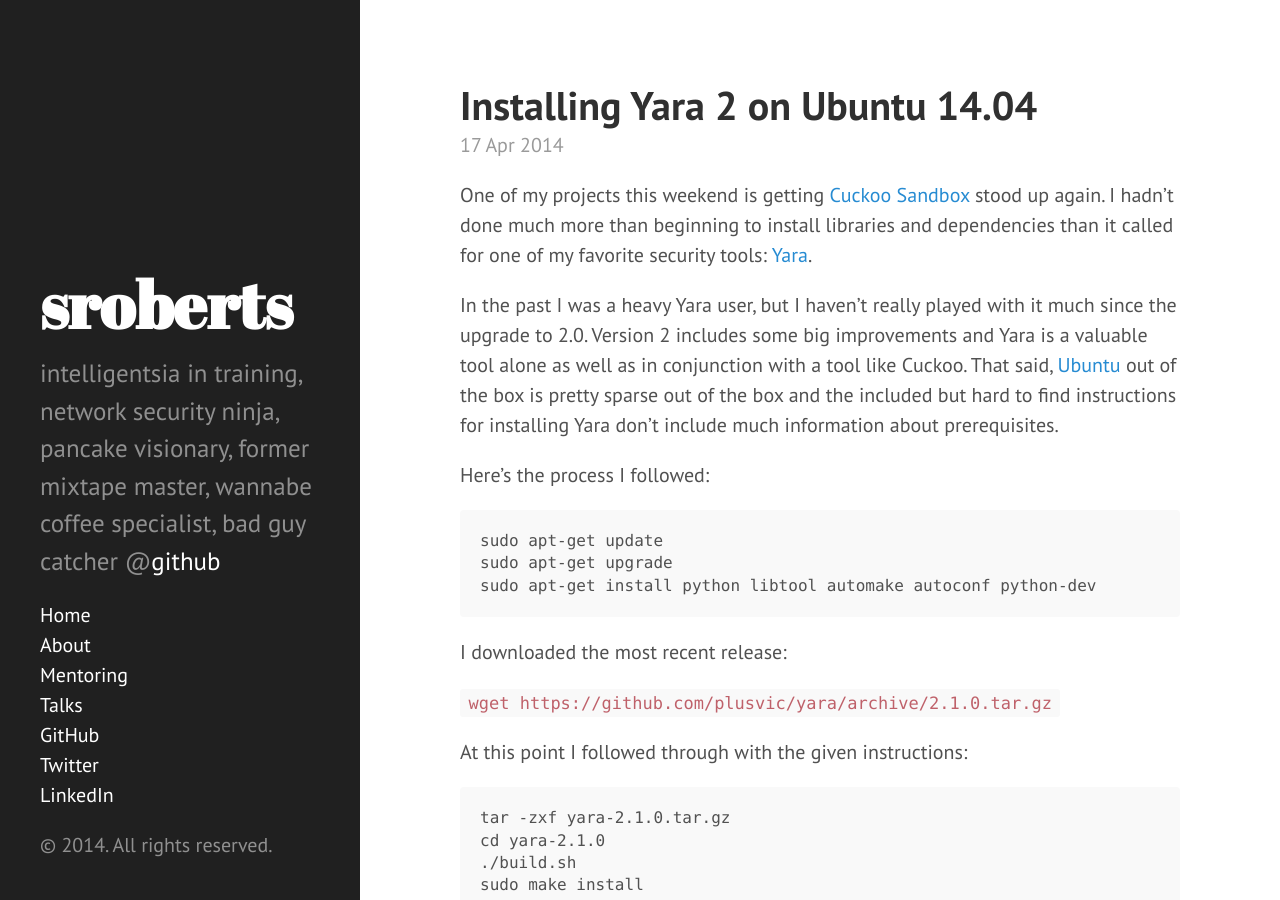
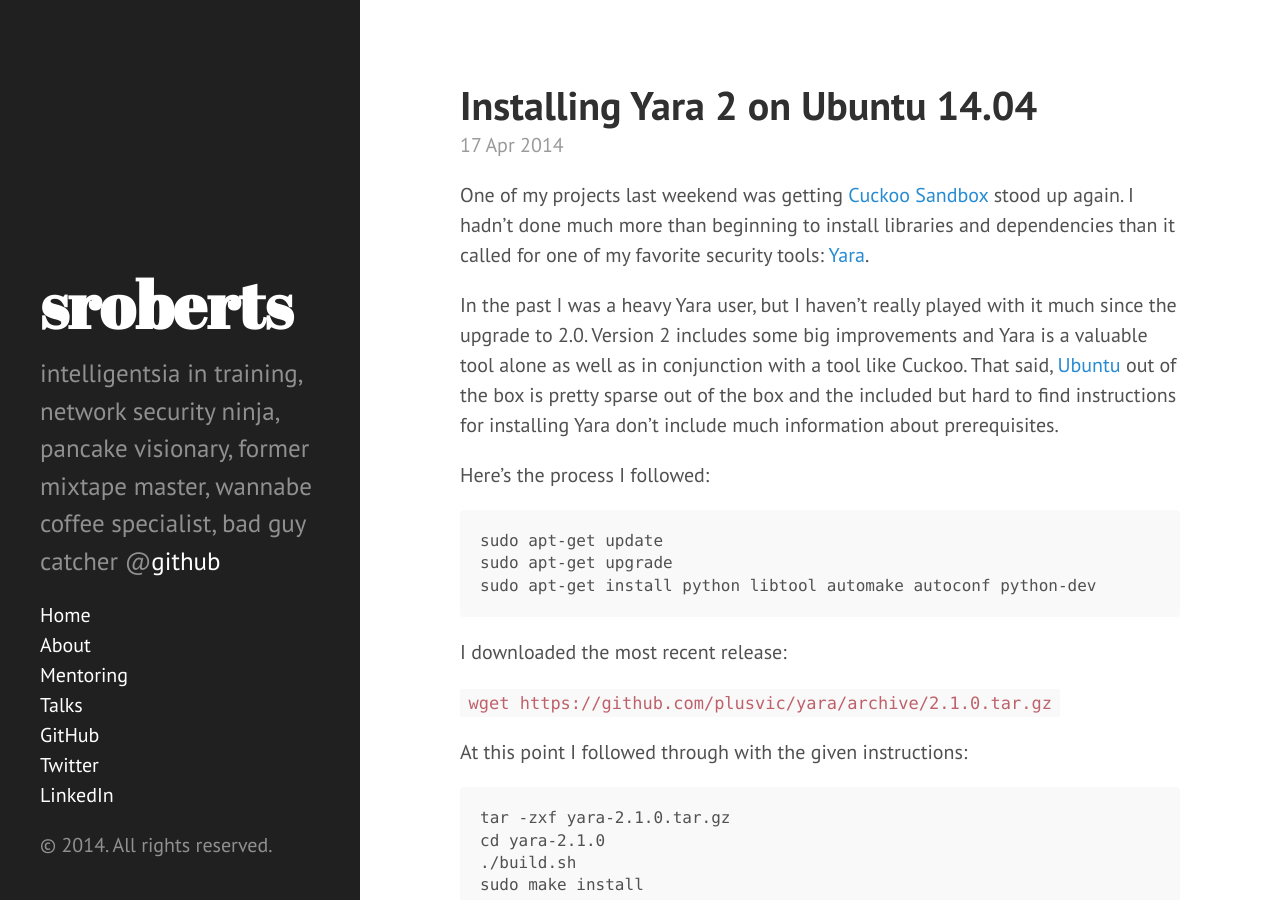
Before and after one commit to sroberts/sroberts.github.io, a Jekyll site: the page built from _posts/2014-04-17-installing-yara2-on-ubuntu.md, in a window 1280 px wide and 900 px high. Built offline with Jekyll 4.4.1, drawn with Linux system fonts in a browser that asks for light colours; Markdown is read by kramdown in place of the engine named in the settings.

Commit message:
Updated time references for a later publish date

```diff
--- a/_posts/2014-04-17-installing-yara2-on-ubuntu.md
+++ b/_posts/2014-04-17-installing-yara2-on-ubuntu.md
@@ -3,7 +3,7 @@
 title: Installing Yara 2 on Ubuntu 14.04
 ---
 
-One of my projects this weekend is getting [Cuckoo Sandbox](http://cuckoosandbox.org/) stood up again. I hadn't done much more than beginning to install libraries and dependencies than it called for one of my favorite security tools: [Yara](http://plusvic.github.io/yara/).
+One of my projects last weekend was getting [Cuckoo Sandbox](http://cuckoosandbox.org/) stood up again. I hadn't done much more than beginning to install libraries and dependencies than it called for one of my favorite security tools: [Yara](http://plusvic.github.io/yara/).
 
 In the past I was a heavy Yara user, but I haven't really played with it much since the upgrade to 2.0. Version 2 includes some big improvements and Yara is a valuable tool alone as well as in conjunction with a tool like Cuckoo. That said, [Ubuntu](http://www.ubuntu.com/) out of the box is pretty sparse out of the box and the included but hard to find instructions for installing Yara don't include much information about prerequisites.
 
```
